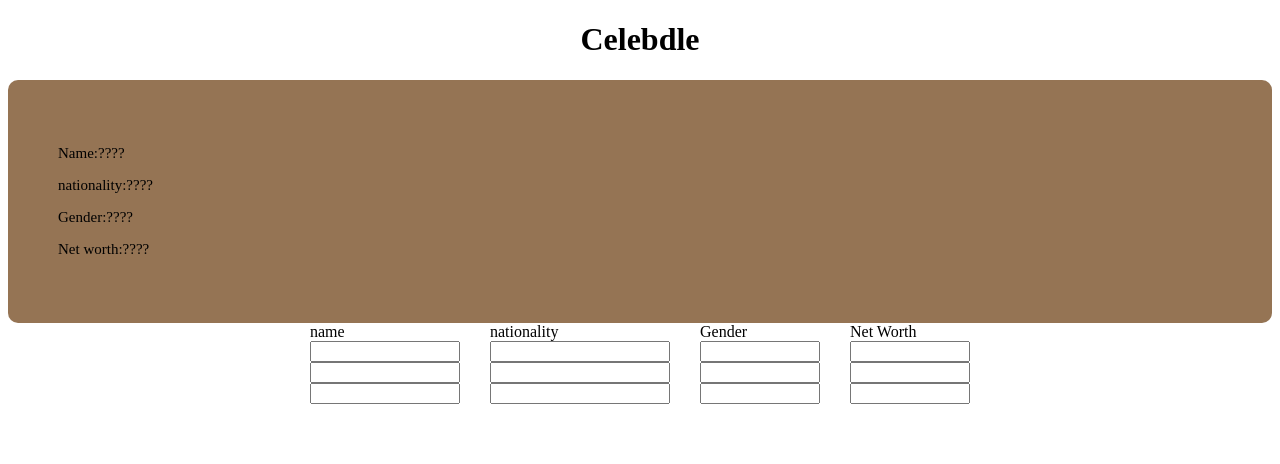
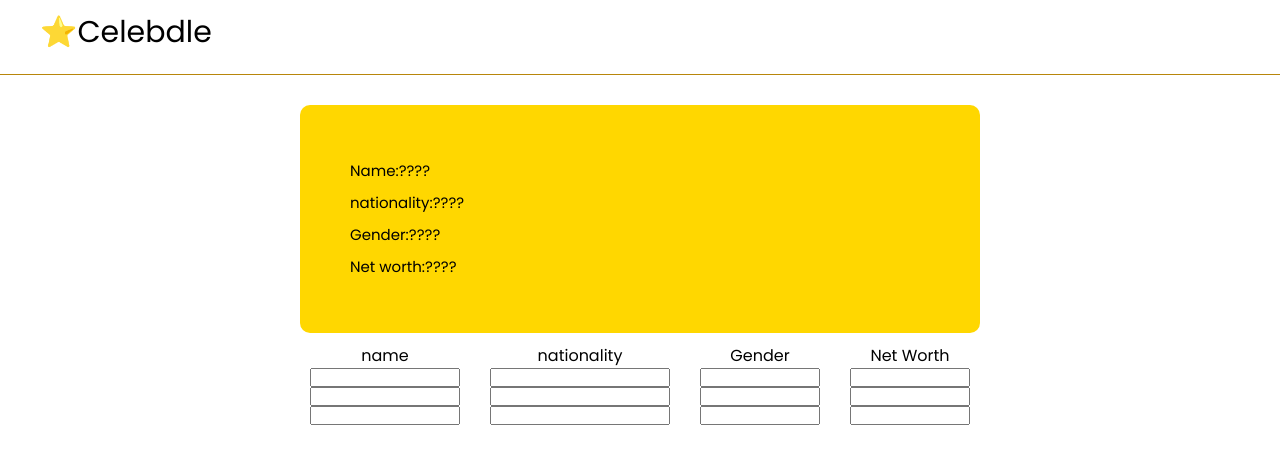
Before and after one commit to Bmelo25/FinalProject2026, a plain HTML site: page Project/index.html in a window 1280 px wide. Drawn offline with Linux system fonts and the light colour scheme.

Commit message:
Made HTML changes added Header and adjustements to Color of card and card size/position. Future Plans: Clean up HTML/CSS and start js Co-authored-by: tylzho29-a11y <tylzho29-a11y@users.noreply.github.com>

```diff
--- a/Project/index.html
+++ b/Project/index.html
@@ -3,12 +3,21 @@
 <head>
     <meta charset="UTF-8">
     <meta name="viewport" content="width=device-width, initial-scale=1.0">
-    <title>Document</title>
+    <title>Celebdle</title>
+    <link rel="preconnect" href="https://fonts.googleapis.com">
+<link rel="preconnect" href="https://fonts.gstatic.com" crossorigin>
+<link href="https://fonts.googleapis.com/css2?family=Poppins:ital,wght@0,100;0,200;0,300;0,400;0,500;0,600;0,700;0,800;0,900;1,100;1,200;1,300;1,400;1,500;1,600;1,700;1,800;1,900&display=swap" rel="stylesheet">
     <link rel="stylesheet" href="style.css">
     <script src="script.js" defer></script>
 </head>
 <body>
-    <h1 class="title">Celebdle</h1>
+    <header>
+        <div class="header-inner">
+            <a class="logo" href="index.html">
+               ⭐<span class="logo-text">Celeb<span>dle</span></span>
+            </a>
+        </div>
+    </header>
 
     <div class="card">
         <p>Name:????</p>
--- a/Project/style.css
+++ b/Project/style.css
@@ -1,21 +1,53 @@
-.title{
-    text-align: center;
+* {
+    box-sizing: border-box;
+    margin: 0;
+    padding: 0;
+
+}
+header {
+    padding: 0 32px;
+    padding-bottom: 10px;
+    background-color: rgb(255, 255, 255);
+    border-bottom: 1px solid #B8860B;
+}
+.header-inner {
+    max-width: 1200px;
+    margin: 0 auto;
+    height: 64px;
+    display: flex;
+    align-items: center;
+}
+.logo{
+    text-align: left;
+    font-family: "Poppins", sans-serif;
+    font-size: 30px;
+    text-decoration: none;
+    color: black;
 }
 .card{
+
+    margin-top: 30px;
     justify-content: center;
-    background-color: rgb(149, 116, 84);
+    width: 680px;
+    justify-self: center;
+    background-color: #FFD700;
     border: 2px;
     border-radius: 10px;
     padding: 50px;
 
+
 }
 
 .card p {
+    font-family: "Poppins", sans-serif;
     font-size: 15px;
     justify-self: left;
+    line-height: 2rem;
 }
 .guess{
-
+    font-family: "Poppins", sans-serif;
+    margin-top: 10px;
+   text-align: center;
     display: grid;
       grid-template-columns: 150px 180px 120px 120px;
 
```
